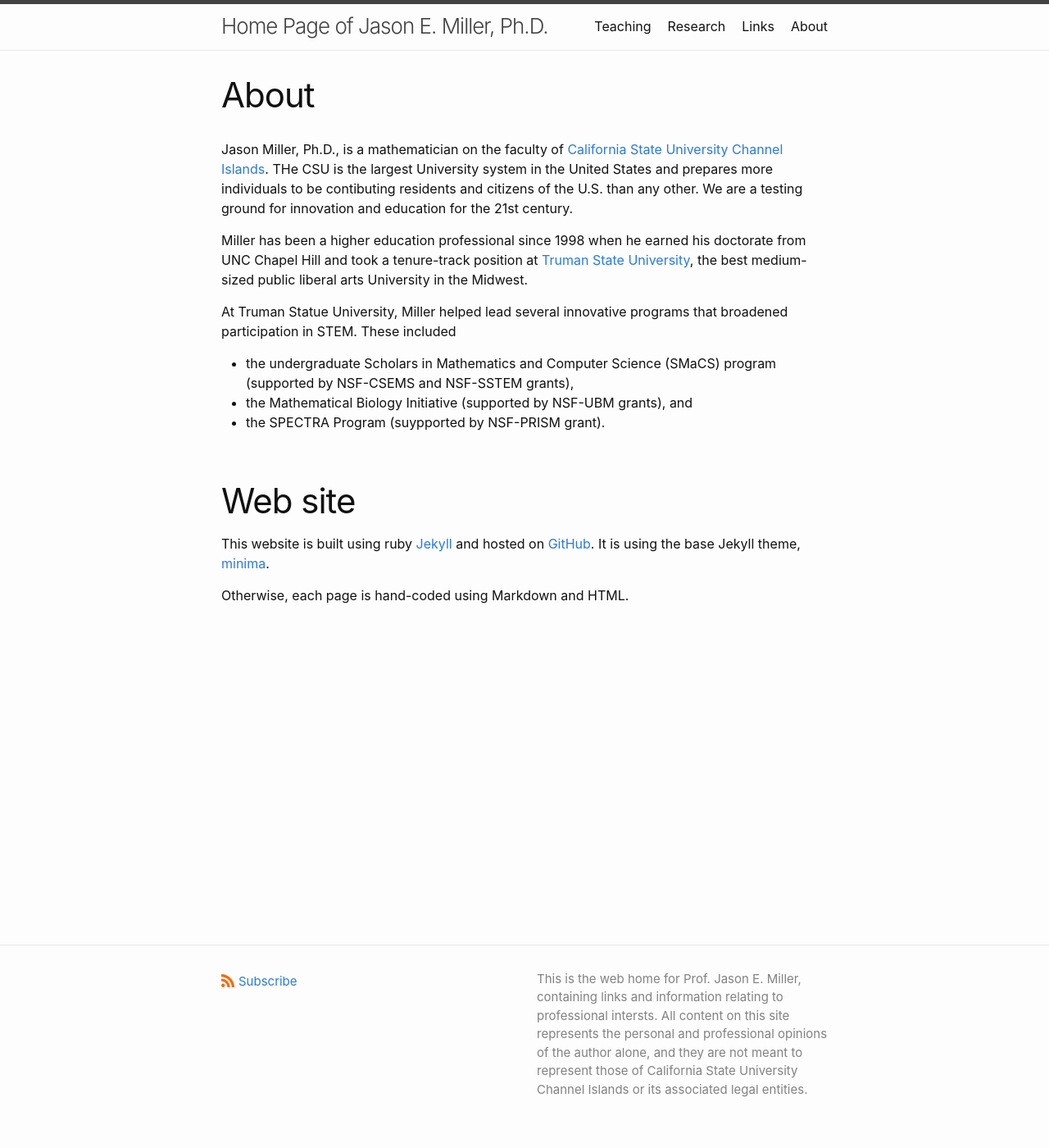
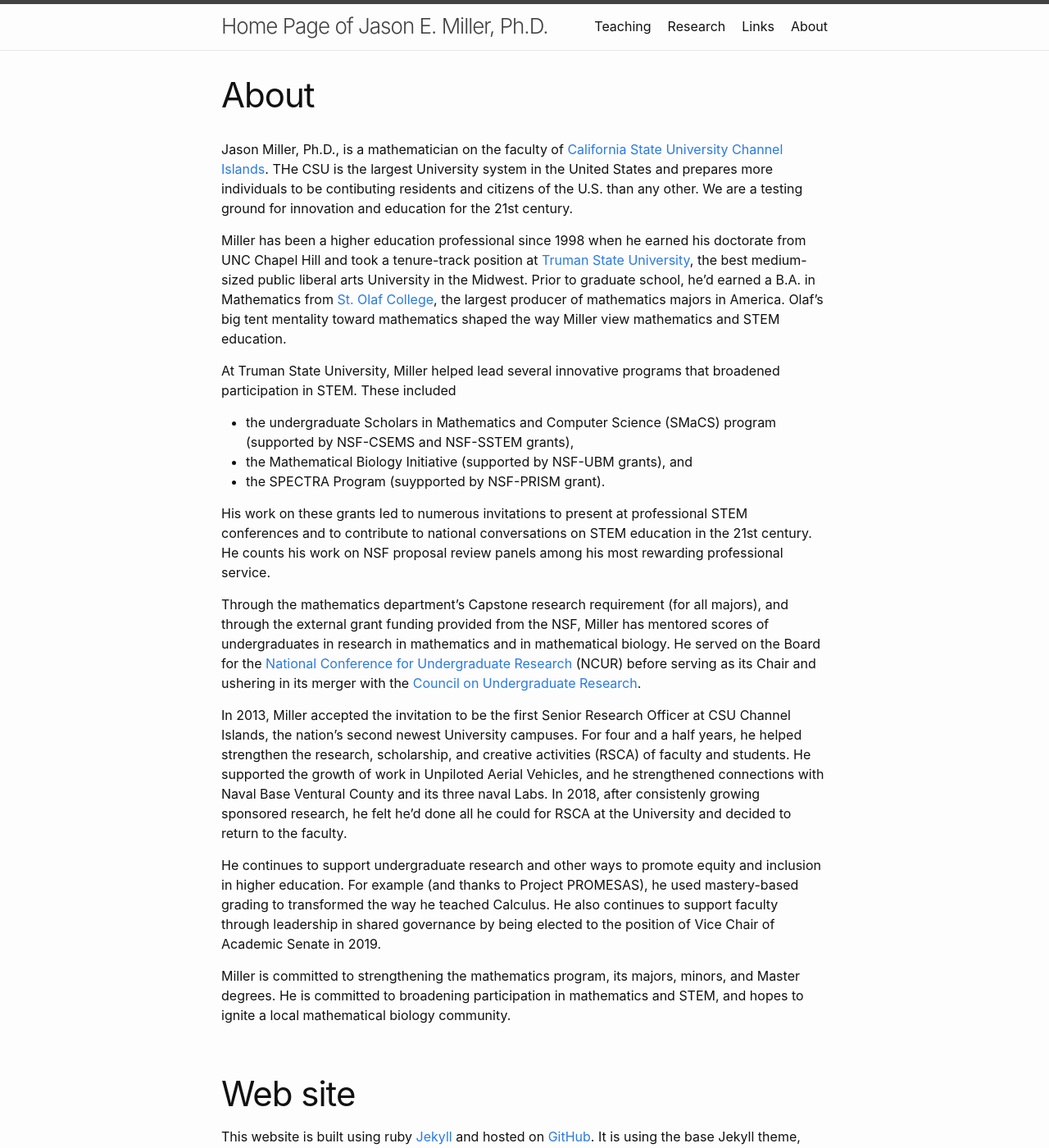
Before and after one commit to jasonemiller/jasonemiller.github.io, a Jekyll site: the page built from about.md, in a window 1280 px wide and 1400 px high. Shown: the whole window at 82% size. Built offline with Jekyll 4.4.1, drawn with Linux system fonts in a browser that asks for light colours.

Commit message:
revised
Added text

```diff
--- a/about.md
+++ b/about.md
@@ -6,13 +6,23 @@ permalink: /about/
 
 Jason Miller, Ph.D., is a mathematician on the faculty of [California State University](http://www.calstate.edu) [Channel Islands](http://www.csuci.edu).  THe CSU is the largest University system in the United States and prepares more individuals to be contibuting residents and citizens of the U.S. than any other.  We are a testing ground for innovation and education for the 21st century.
 
-Miller has been a higher education professional since 1998 when he earned his doctorate from UNC Chapel Hill and took a tenure-track position at [Truman State University](http://www.truman.edu), the best medium-sized public liberal arts University in the Midwest.
+Miller has been a higher education professional since 1998 when he earned his doctorate from UNC Chapel Hill and took a tenure-track position at [Truman State University](http://www.truman.edu), the best medium-sized public liberal arts University in the Midwest.  Prior to graduate school, he'd earned a B.A. in Mathematics from [St. Olaf College](http://www.stolaf.edu), the largest producer of mathematics majors in America.  Olaf's big tent mentality toward mathematics shaped the way Miller view mathematics and STEM education.
 
-At Truman Statue University, Miller helped lead several innovative programs that broadened participation in STEM.  These included
+At Truman State University, Miller helped lead several innovative programs that broadened participation in STEM.  These included
 
 * the undergraduate Scholars in Mathematics and Computer Science (SMaCS) program (supported by NSF-CSEMS and NSF-SSTEM grants),
 * the Mathematical Biology Initiative (supported by NSF-UBM grants), and
 * the SPECTRA Program (suypported by NSF-PRISM grant).
+
+His work on these grants led to numerous invitations to present at professional STEM conferences and to contribute to national conversations on STEM education in the 21st century.  He counts his work on NSF proposal review panels among his most rewarding professional service.
+
+Through the mathematics department's Capstone research requirement (for all majors), and through the external grant funding provided from the NSF, Miller has mentored scores of undergraduates in research in mathematics and in mathematical biology.  He served on the Board for the [National Conference for Undergraduate Research](http://www.ncur.org) (NCUR) before serving as its Chair and ushering in its merger with the [Council on Undergraduate Research](http://www.cur.org).
+
+In 2013, Miller accepted the invitation to be the first Senior Research Officer at CSU Channel Islands, the nation's second newest University campuses.  For four and a half years, he helped strengthen the research, scholarship, and creative activities (RSCA) of faculty and students.  He supported the growth of work in Unpiloted Aerial Vehicles, and he strengthened connections with Naval Base Ventural County and its three naval Labs.  In 2018, after consistenly growing sponsored research, he felt he'd done all he could for RSCA at the University and decided to return to the faculty.
+
+He continues to support undergraduate research and other ways to promote equity and inclusion in higher education.  For example (and thanks to Project PROMESAS), he used mastery-based grading to transformed the way he teached Calculus.  He also continues to support faculty through leadership in shared governance by being elected to the position of Vice Chair of Academic Senate in 2019.
+
+Miller is committed to strengthening the mathematics program, its majors, minors, and Master degrees.  He is committed to broadening participation in mathematics and STEM, and hopes to ignite a local mathematical biology community.
 
 # Web site #
 
```
